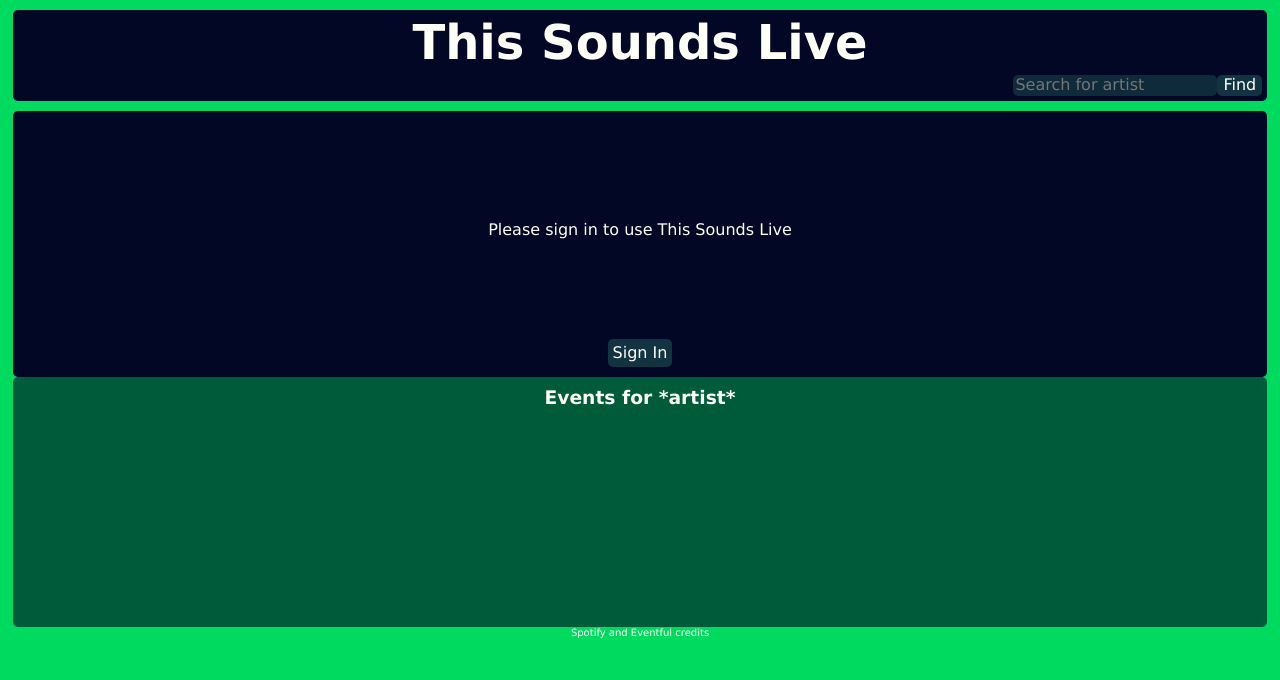
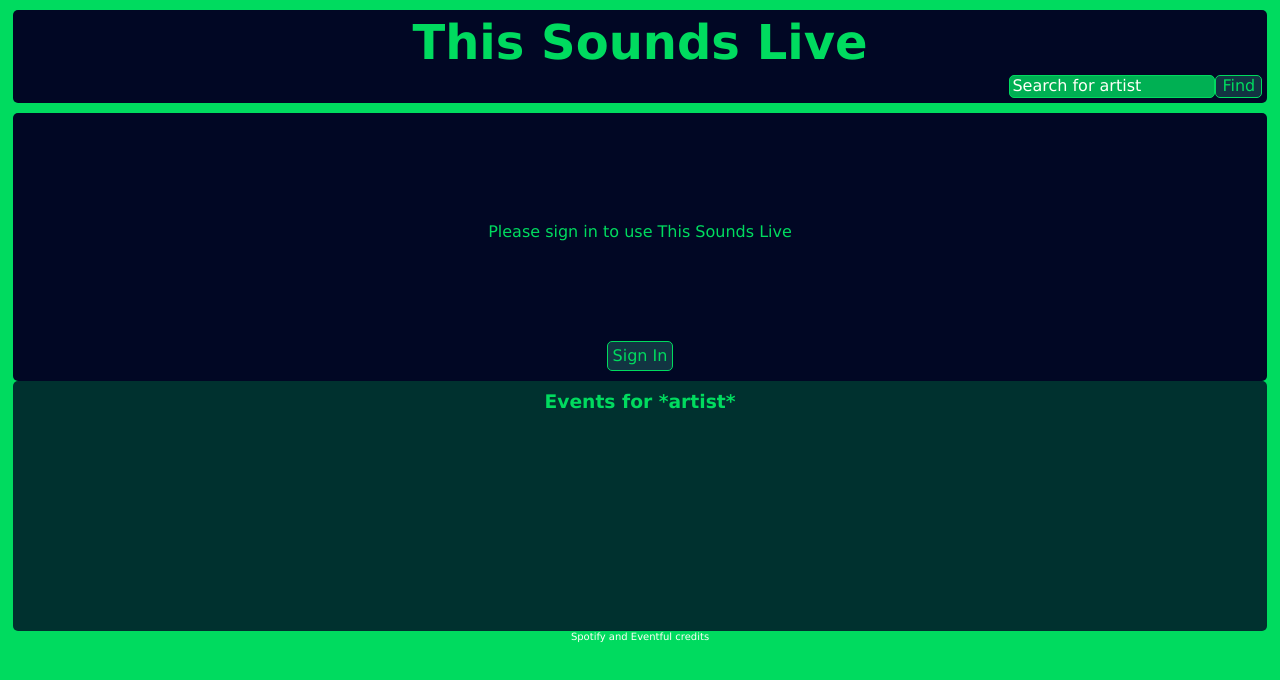
Before and after one commit to JRoberts-68/This-Sounds-Live, a plain HTML site: page index.html in a window 1280 px wide. Drawn offline with nearby package versions, Linux system fonts and the light colour scheme.

Commit message:
added icons and adjusted css

```diff
--- a/index.css
+++ b/index.css
@@ -5,7 +5,7 @@
 
 body{
     background-color: #00DB5F;
-    color: #FEFFF7;
+    color: #00DB5F;
 }
 
 a{
@@ -48,12 +48,16 @@ h1{
 input{
     border-radius: 5px;
     background-color: #123442;
-    color: #FEFFF7;
-    border: #FEFFF7;
+    color: #00DB5F;
+    border: 1px solid #00DB5F;
 }
 
 #search-bar{
-    background-color: rgba(18,52,66,0.8);
+    background-color: rgba(0,219,95,0.8);
+}
+
+#search-bar::placeholder{
+    color: #FEFFF7;
 }
 
 #login{
@@ -102,7 +106,7 @@ h3{
 .events{
     height: 250px;
     border-radius: 5px;
-    background-color: rgba(1, 7, 36,0.6);
+    background-color: rgba(1, 7, 36,0.8);
 }
 
 li{
@@ -112,5 +116,6 @@ li{
 #sources{
     font-size: 10px;
     text-align: center;
+    color: #FEFFF7;
     margin: auto;
 }
```
Also changed, not shown: images/search-icon.png (added), images/treble-clef.png (added).
